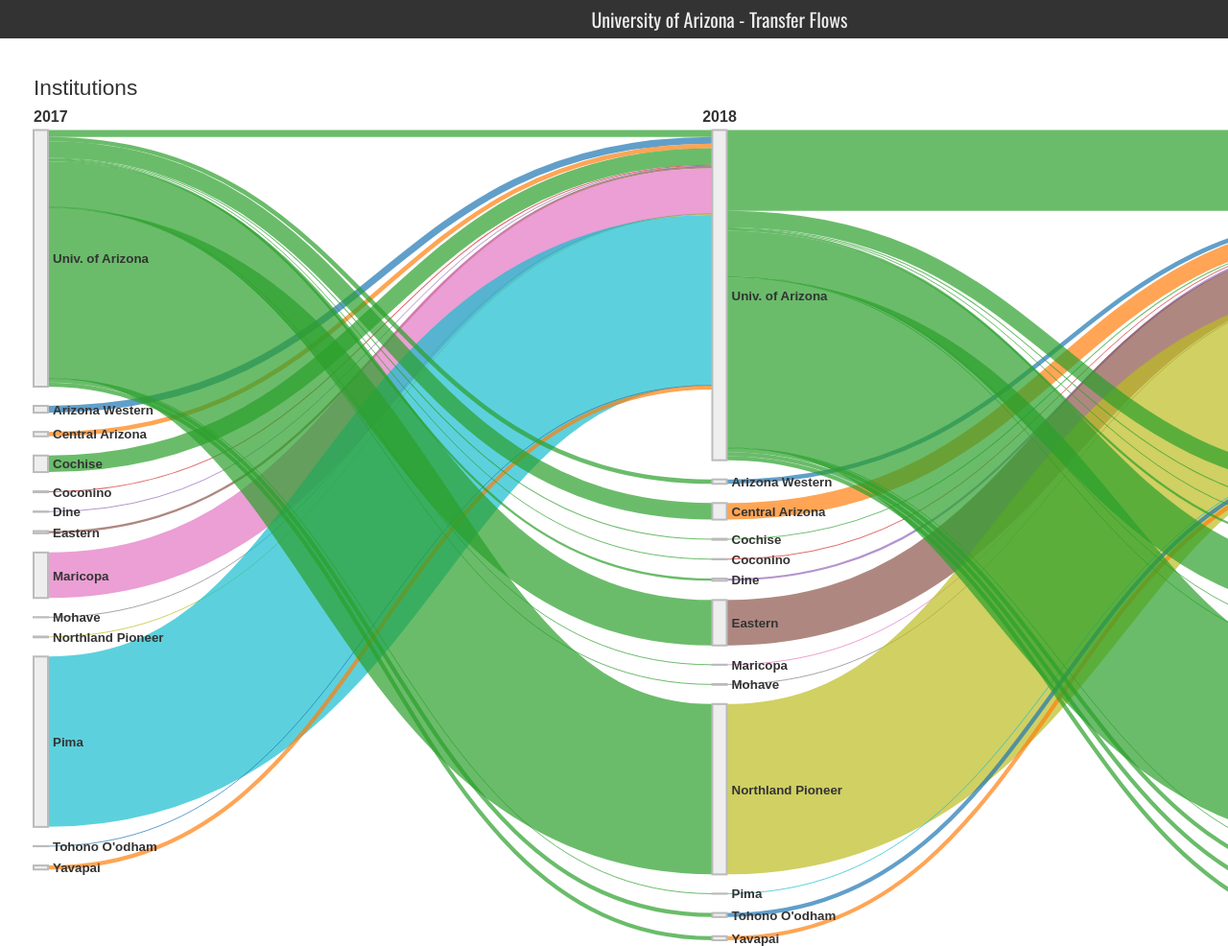
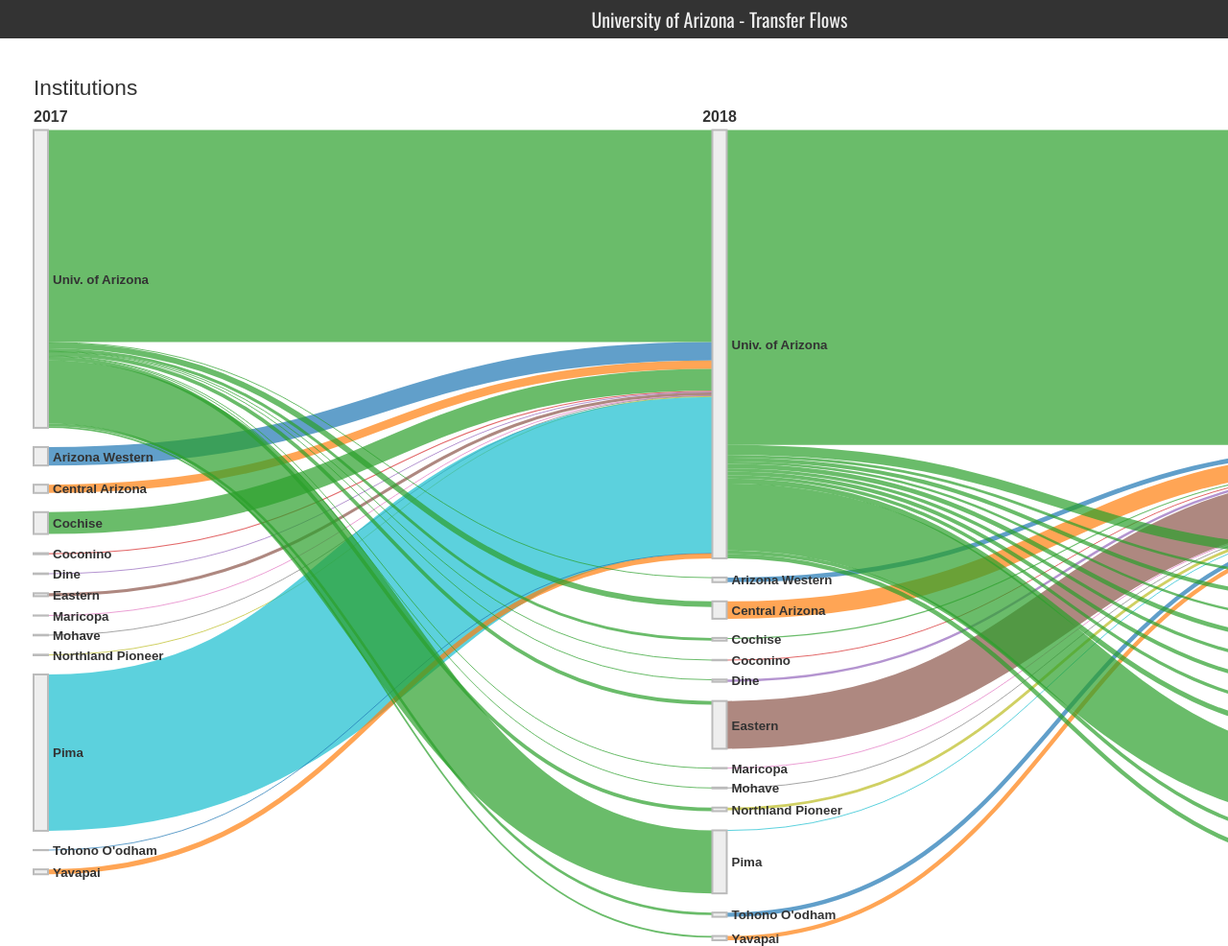
Before and after one commit to heileman/UA-Analytics, a plain HTML site: page Transfer-Sankey/UA-CCs.html in a window 1280 px wide. Shown: the top 986 px of the page at 96% size. Drawn offline with nearby package versions, Linux system fonts and the light colour scheme; a web font is replaced by a local one.

Commit message:
updated numbers from 2017 to 2018

```diff
--- a/Transfer-Sankey/UA-CCs.html
+++ b/Transfer-Sankey/UA-CCs.html
@@ -70,37 +70,37 @@
 						],
 
 						links:[
-							//Term 1 -> Term 2 (TO UA)
-							{source:1, target:13, value:34, colorBy:"source"},
-							{source:2, target:13, value:22, colorBy:"source"},
-							{source:3, target:13, value:82, colorBy:"source"},
+							//2017 -> 2018 (TO UA)
+							{source:1, target:13, value:87, colorBy:"source"},
+							{source:2, target:13, value:39, colorBy:"source"},
+							{source:3, target:13, value:103, colorBy:"source"},
 							{source:4, target:13, value:5, colorBy:"source"},
-							{source:5, target:13, value:2, colorBy:"source"},
-							{source:6, target:13, value:11, colorBy:"source"},
-							{source:7, target:13, value:225, colorBy:"source"},
-							{source:8, target:13, value:1, colorBy:"source"},
-							{source:9, target:13, value:4, colorBy:"source"},
-							{source:10, target:13, value:843, colorBy:"source"},
+							{source:5, target:13, value:3, colorBy:"source"},
+							{source:6, target:13, value:14, colorBy:"source"},
+							{source:7, target:13, value:1, colorBy:"source"},
+							{source:8, target:13, value:3, colorBy:"source"},
+							{source:9, target:13, value:3, colorBy:"source"},
+							{source:10, target:13, value:737, colorBy:"source"},
 							{source:11, target:13, value:1, colorBy:"source"},
-							{source:12, target:13, value:20, colorBy:"source"},
+							{source:12, target:13, value:23, colorBy:"source"},
 
 							// Term 1 -> Term 2 (FROM UA)
-							{source:0, target:13, value:34, colorBy:"source"},
-							{source:0, target:14, value:22, colorBy:"source"},
-							{source:0, target:15, value:82, colorBy:"source"},
-							{source:0, target:16, value:5, colorBy:"source"},
+							{source:0, target:13, value:1000, colorBy:"source"},
+							{source:0, target:14, value:2, colorBy:"source"},
+							{source:0, target:15, value:27, colorBy:"source"},
+							{source:0, target:16, value:13, colorBy:"source"},
 							{source:0, target:17, value:2, colorBy:"source"},
-							{source:0, target:18, value:11, colorBy:"source"},
-							{source:0, target:19, value:225, colorBy:"source"},
-							{source:0, target:20, value:1, colorBy:"source"},
+							{source:0, target:18, value:3, colorBy:"source"},
+							{source:0, target:19, value:17, colorBy:"source"},
+							{source:0, target:20, value:2, colorBy:"source"},
 							{source:0, target:21, value:4, colorBy:"source"},
-							{source:0, target:22, value:843, colorBy:"source"},
-							{source:0, target:23, value:1, colorBy:"source"},
-							{source:0, target:24, value:20, colorBy:"source"},
-							{source:0, target:25, value:20, colorBy:"source"},
+							{source:0, target:22, value:17, colorBy:"source"},
+							{source:0, target:23, value:297, colorBy:"source"},
+							{source:0, target:24, value:12, colorBy:"source"},
+							{source:0, target:25, value:8, colorBy:"source"},
 
 							//Term 2 -> Term 3 (TO UA)
-							{source:13, target:26, value:400, colorBy:"source"},
+							{source:13, target:26, value:1485, colorBy:"source"},
 							{source:14, target:26, value:22, colorBy:"source"},
 							{source:15, target:26, value:82, colorBy:"source"},
 							{source:16, target:26, value:5, colorBy:"source"},
@@ -109,23 +109,23 @@
 							{source:19, target:26, value:225, colorBy:"source"},
 							{source:20, target:26, value:1, colorBy:"source"},
 							{source:21, target:26, value:4, colorBy:"source"},
-							{source:22, target:26, value:843, colorBy:"source"},
+							{source:22, target:26, value:13, colorBy:"source"},
 							{source:23, target:26, value:1, colorBy:"source"},
 							{source:24, target:26, value:20, colorBy:"source"},
 							{source:25, target:26, value:20, colorBy:"source"},
 
 							// Term 2 -> Term 3 (FROM UA)
-							{source:13, target:27, value:82, colorBy:"source"},
-							{source:13, target:28, value:5, colorBy:"source"},
-							{source:13, target:29, value:2, colorBy:"source"},
+							{source:13, target:27, value:47, colorBy:"source"},
+							{source:13, target:28, value:12, colorBy:"source"},
+							{source:13, target:29, value:19, colorBy:"source"},
 							{source:13, target:30, value:11, colorBy:"source"},
-							{source:13, target:31, value:225, colorBy:"source"},
-							{source:13, target:32, value:1, colorBy:"source"},
-							{source:13, target:33, value:4, colorBy:"source"},
-							{source:13, target:34, value:843, colorBy:"source"},
-							{source:13, target:35, value:1, colorBy:"source"},
-							{source:13, target:36, value:20, colorBy:"source"},
-							{source:13, target:37, value:20, colorBy:"source"},
+							{source:13, target:31, value:21, colorBy:"source"},
+							{source:13, target:32, value:15, colorBy:"source"},
+							{source:13, target:33, value:18, colorBy:"source"},
+							{source:13, target:34, value:15, colorBy:"source"},
+							{source:13, target:35, value:24, colorBy:"source"},
+							{source:13, target:36, value:315, colorBy:"source"},
+							{source:13, target:37, value:17, colorBy:"source"},
 							{source:13, target:38, value:20, colorBy:"source"},
 
 						]
```
